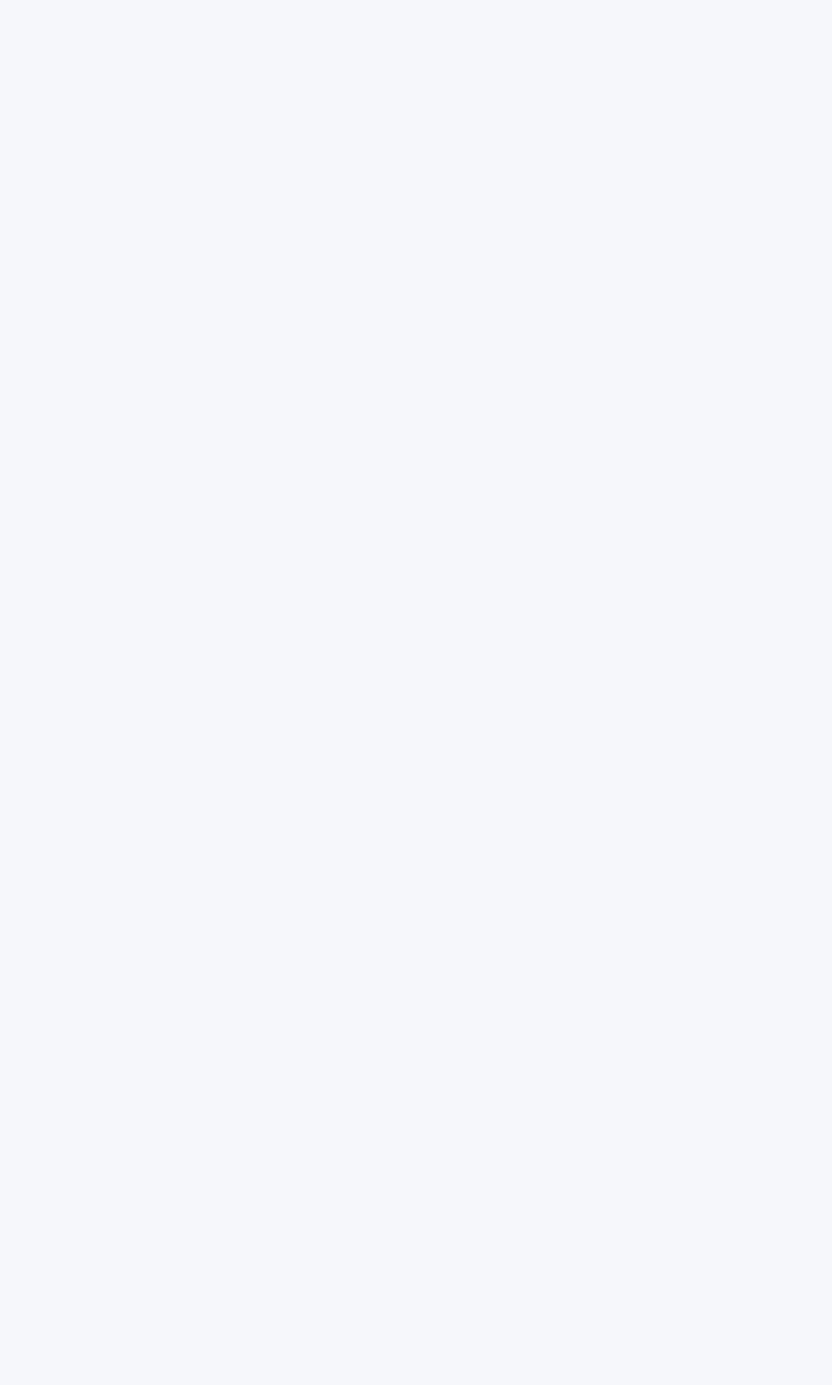
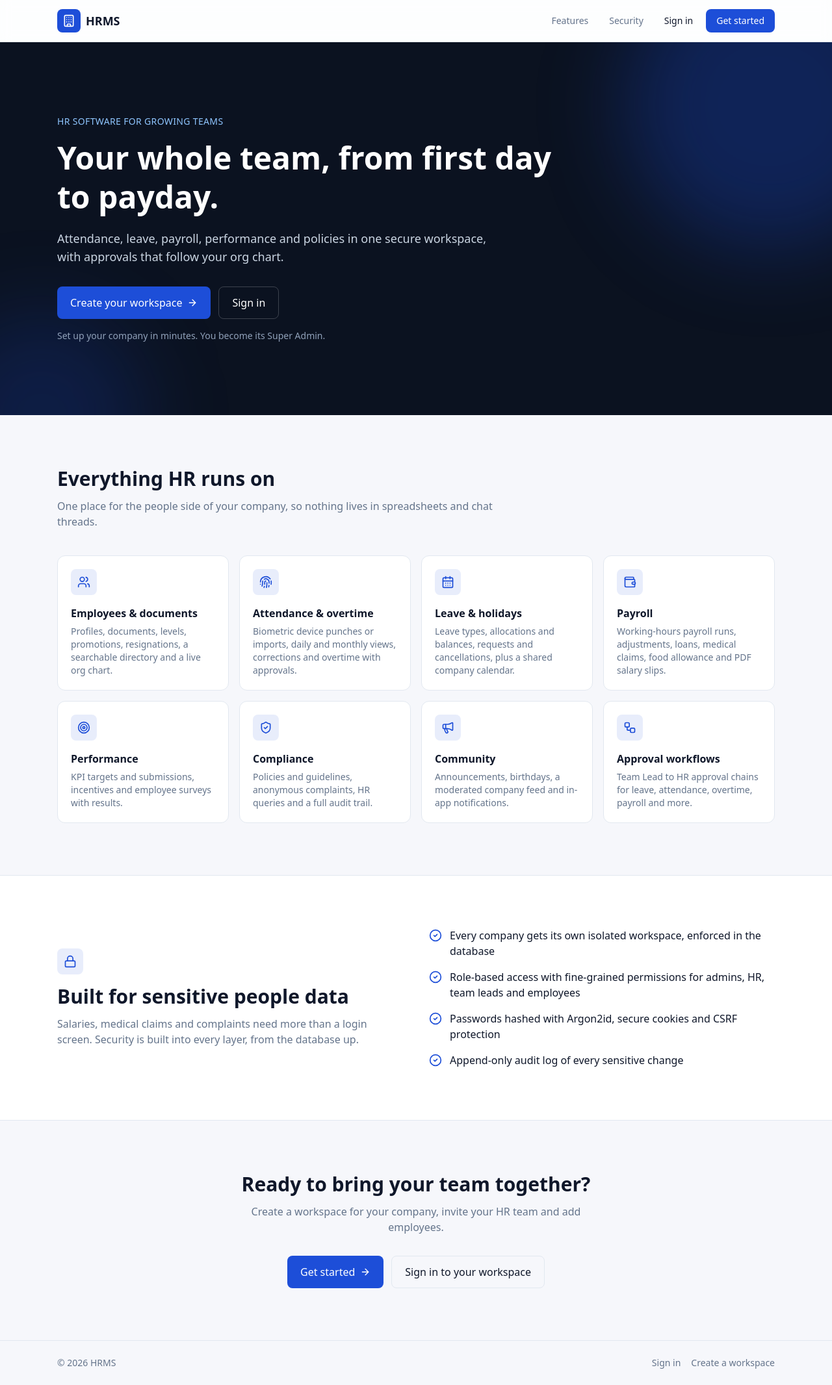
Before and after one commit to M-Tayyab-dev/HRMS, a Next.js app in the folder apps/web/: page / in a window 1280 px wide. Before the commit this address had no page. Shown: the whole page at 65% size. Before the commit the page ends 800 px from the top, so only its background shows below. Built offline with nearby package versions, Linux system fonts and the light colour scheme.

Commit message:
web: public landing page at / (was a redirect to /dashboard)
Added metadata and modules for HRMS homepage, including security features and UI components.

```diff
--- a/apps/web/src/app/page.tsx
+++ b/apps/web/src/app/page.tsx
@@ -1,5 +1,211 @@
-import { redirect } from 'next/navigation';
+import {
+  ArrowRight,
+  Building,
+  CalendarDays,
+  CircleCheck,
+  Fingerprint,
+  Lock,
+  Megaphone,
+  ShieldCheck,
+  Target,
+  Users,
+  Wallet,
+  Workflow,
+} from 'lucide-react';
+import type { Metadata } from 'next';
+import Link from 'next/link';
+
+export const metadata: Metadata = {
+  title: { absolute: 'HRMS: attendance, leave, payroll and people in one workspace' },
+  description:
+    'A multi-company HR workspace: employee records, biometric attendance, leave, working-hours payroll, performance and compliance, with role-based approvals.',
+  robots: { index: true, follow: true },
+};
+
+const MODULES = [
+  {
+    icon: Users,
+    title: 'Employees & documents',
+    text: 'Profiles, documents, levels, promotions, resignations, a searchable directory and a live org chart.',
+  },
+  {
+    icon: Fingerprint,
+    title: 'Attendance & overtime',
+    text: 'Biometric device punches or imports, daily and monthly views, corrections and overtime with approvals.',
+  },
+  {
+    icon: CalendarDays,
+    title: 'Leave & holidays',
+    text: 'Leave types, allocations and balances, requests and cancellations, plus a shared company calendar.',
+  },
+  {
+    icon: Wallet,
+    title: 'Payroll',
+    text: 'Working-hours payroll runs, adjustments, loans, medical claims, food allowance and PDF salary slips.',
+  },
+  {
+    icon: Target,
+    title: 'Performance',
+    text: 'KPI targets and submissions, incentives and employee surveys with results.',
+  },
+  {
+    icon: ShieldCheck,
+    title: 'Compliance',
+    text: 'Policies and guidelines, anonymous complaints, HR queries and a full audit trail.',
+  },
+  {
+    icon: Megaphone,
+    title: 'Community',
+    text: 'Announcements, birthdays, a moderated company feed and in-app notifications.',
+  },
+  {
+    icon: Workflow,
+    title: 'Approval workflows',
+    text: 'Team Lead to HR approval chains for leave, attendance, overtime, payroll and more.',
+  },
+];
+
+const SECURITY = [
+  'Every company gets its own isolated workspace, enforced in the database',
+  'Role-based access with fine-grained permissions for admins, HR, team leads and employees',
+  'Passwords hashed with Argon2id, secure cookies and CSRF protection',
+  'Append-only audit log of every sensitive change',
+];
 
 export default function Home() {
-  redirect('/dashboard');
+  return (
+    <div className="min-h-screen">
+      <header className="sticky top-0 z-20 border-b bg-card/80 backdrop-blur">
+        <div className="mx-auto flex h-16 max-w-6xl items-center justify-between px-4 sm:px-6">
+          <Link href="/" className="flex items-center gap-2">
+            <span className="flex h-9 w-9 items-center justify-center rounded-md bg-primary text-white">
+              <Building className="h-5 w-5" aria-hidden />
+            </span>
+            <span className="text-lg font-semibold">HRMS</span>
+          </Link>
+          <nav className="flex items-center gap-2 text-sm">
+            <a href="#features" className="hidden rounded-md px-3 py-2 text-muted-foreground hover:text-foreground sm:block">
+              Features
+            </a>
+            <a href="#security" className="hidden rounded-md px-3 py-2 text-muted-foreground hover:text-foreground sm:block">
+              Security
+            </a>
+            <Link href="/login" className="rounded-md px-3 py-2 font-medium hover:bg-muted">
+              Sign in
+            </Link>
+            <Link href="/signup" className="rounded-md bg-primary px-4 py-2 font-medium text-white hover:opacity-90">
+              Get started
+            </Link>
+          </nav>
+        </div>
+      </header>
+
+      <main>
+        <section className="relative overflow-hidden bg-sidebar text-white">
+          <div className="pointer-events-none absolute -top-32 -right-32 h-[28rem] w-[28rem] rounded-full bg-primary/30 blur-3xl" aria-hidden />
+          <div className="pointer-events-none absolute -bottom-40 -left-24 h-80 w-80 rounded-full bg-primary/20 blur-3xl" aria-hidden />
+          <div className="relative mx-auto max-w-6xl px-4 py-20 sm:px-6 lg:py-28">
+            <p className="text-sm font-medium tracking-wide text-blue-300 uppercase">HR software for growing teams</p>
+            <h1 className="mt-4 max-w-3xl text-4xl leading-tight font-semibold sm:text-5xl">
+              Your whole team, from first day to payday.
+            </h1>
+            <p className="mt-5 max-w-2xl text-lg text-slate-300">
+              Attendance, leave, payroll, performance and policies in one secure workspace, with approvals that
+              follow your org chart.
+            </p>
+            <div className="mt-8 flex flex-wrap gap-3">
+              <Link
+                href="/signup"
+                className="inline-flex items-center gap-2 rounded-md bg-primary px-5 py-3 font-medium text-white hover:opacity-90"
+              >
+                Create your workspace <ArrowRight className="h-4 w-4" aria-hidden />
+              </Link>
+              <Link
+                href="/login"
+                className="inline-flex items-center gap-2 rounded-md border border-white/20 px-5 py-3 font-medium text-white hover:bg-white/10"
+              >
+                Sign in
+              </Link>
+            </div>
+            <p className="mt-4 text-sm text-slate-400">Set up your company in minutes. You become its Super Admin.</p>
+          </div>
+        </section>
+
+        <section id="features" className="mx-auto max-w-6xl scroll-mt-20 px-4 py-20 sm:px-6">
+          <div className="max-w-2xl">
+            <h2 className="text-3xl font-semibold">Everything HR runs on</h2>
+            <p className="mt-3 text-muted-foreground">
+              One place for the people side of your company, so nothing lives in spreadsheets and chat threads.
+            </p>
+          </div>
+          <div className="mt-10 grid gap-4 sm:grid-cols-2 lg:grid-cols-4">
+            {MODULES.map(({ icon: Icon, title, text }) => (
+              <div key={title} className="rounded-lg border bg-card p-5">
+                <span className="flex h-10 w-10 items-center justify-center rounded-md bg-primary/10 text-primary">
+                  <Icon className="h-5 w-5" aria-hidden />
+                </span>
+                <h3 className="mt-4 font-semibold">{title}</h3>
+                <p className="mt-1.5 text-sm text-muted-foreground">{text}</p>
+              </div>
+            ))}
+          </div>
+        </section>
+
+        <section id="security" className="scroll-mt-20 border-y bg-card">
+          <div className="mx-auto grid max-w-6xl gap-10 px-4 py-20 sm:px-6 lg:grid-cols-2 lg:items-center">
+            <div>
+              <span className="flex h-10 w-10 items-center justify-center rounded-md bg-primary/10 text-primary">
+                <Lock className="h-5 w-5" aria-hidden />
+              </span>
+              <h2 className="mt-4 text-3xl font-semibold">Built for sensitive people data</h2>
+              <p className="mt-3 text-muted-foreground">
+                Salaries, medical claims and complaints need more than a login screen. Security is built into every
+                layer, from the database up.
+              </p>
+            </div>
+            <ul className="space-y-4">
+              {SECURITY.map((s) => (
+                <li key={s} className="flex gap-3">
+                  <CircleCheck className="mt-0.5 h-5 w-5 shrink-0 text-primary" aria-hidden />
+                  <span>{s}</span>
+                </li>
+              ))}
+            </ul>
+          </div>
+        </section>
+
+        <section className="mx-auto max-w-6xl px-4 py-20 text-center sm:px-6">
+          <h2 className="text-3xl font-semibold">Ready to bring your team together?</h2>
+          <p className="mx-auto mt-3 max-w-xl text-muted-foreground">
+            Create a workspace for your company, invite your HR team and add employees.
+          </p>
+          <div className="mt-8 flex flex-wrap justify-center gap-3">
+            <Link
+              href="/signup"
+              className="inline-flex items-center gap-2 rounded-md bg-primary px-5 py-3 font-medium text-white hover:opacity-90"
+            >
+              Get started <ArrowRight className="h-4 w-4" aria-hidden />
+            </Link>
+            <Link href="/login" className="inline-flex items-center rounded-md border px-5 py-3 font-medium hover:bg-muted">
+              Sign in to your workspace
+            </Link>
+          </div>
+        </section>
+      </main>
+
+      <footer className="border-t">
+        <div className="mx-auto flex max-w-6xl flex-col items-center justify-between gap-2 px-4 py-6 text-sm text-muted-foreground sm:flex-row sm:px-6">
+          <p>© {new Date().getFullYear()} HRMS</p>
+          <div className="flex gap-4">
+            <Link href="/login" className="hover:text-foreground">
+              Sign in
+            </Link>
+            <Link href="/signup" className="hover:text-foreground">
+              Create a workspace
+            </Link>
+          </div>
+        </div>
+      </footer>
+    </div>
+  );
 }
```
